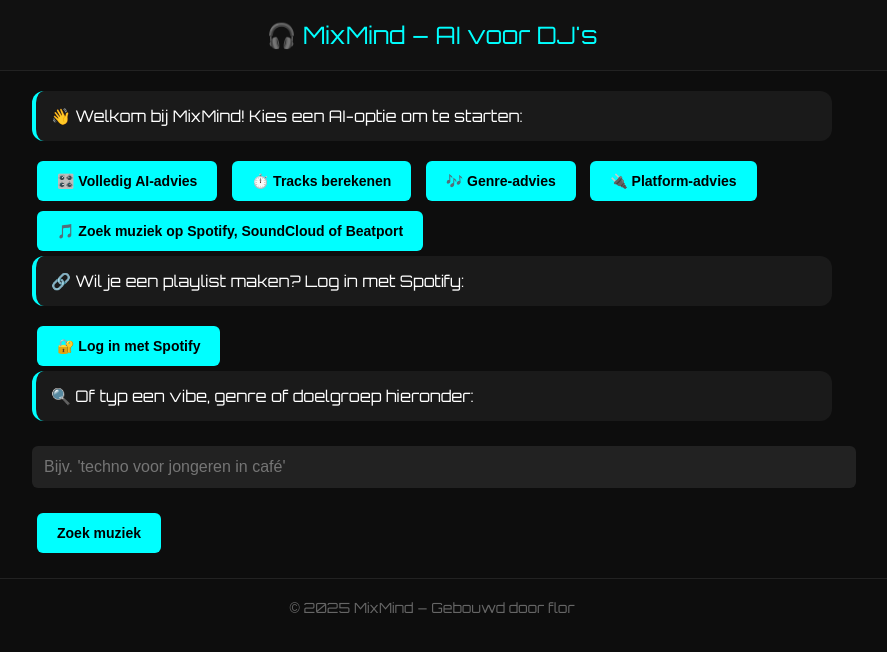
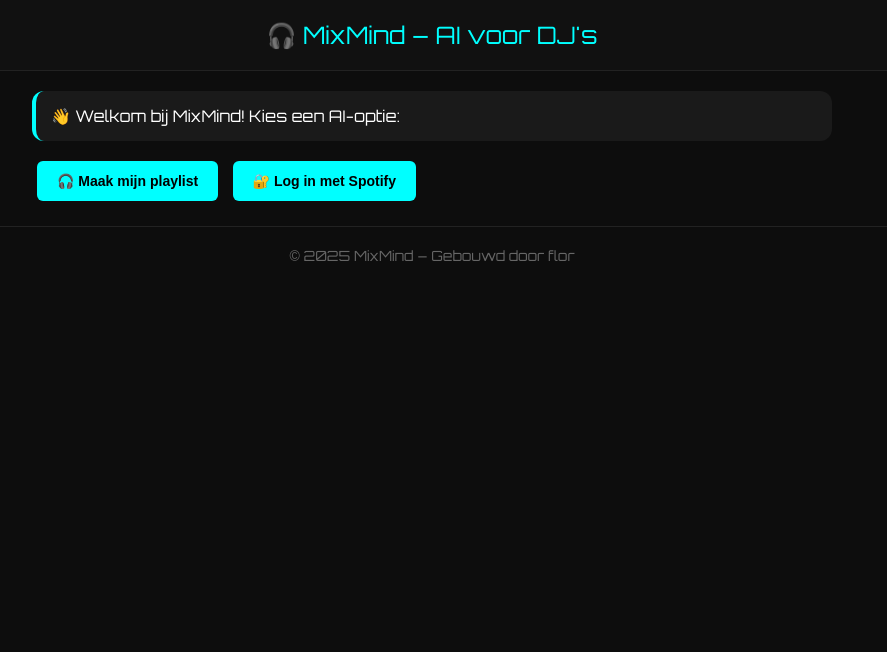
Before and after one commit to florhammache-crypto/Mixmind, a plain HTML site: page index.html in a window 1280 px wide. Shown: the whole page, without its empty margins (208-1095 px from the left). Drawn offline with Linux system fonts and the light colour scheme.

Commit message:
Update index.html

```diff
--- a/index.html
+++ b/index.html
@@ -31,9 +31,6 @@
       padding: 15px;
       margin-bottom: 15px;
       border-left: 4px solid #00ffff;
-      }
-      .chat-bubble.system {
-        border-left-color: #00ffff;
     }
     input[type="text"] {
       width: 100%;
@@ -69,135 +66,58 @@
     }
   </style>
 </head>
-
 <body>
   <header>🎧 MixMind – AI voor DJ's</header>
-
   <div class="container">
-      <div class="chat-bubble system">
-        👋 Welkom bij MixMind! Kies een AI-optie om te starten:
-      </div>
-
-      <button onclick="startAdvies()">🎛️ Volledig AI-advies</button>
-      <button onclick="vraagAantalTracks()">⏱️ Tracks berekenen</button>
-      <button onclick="vraagGenre()">🎶 Genre-advies</button>
-      <button onclick="vraagPlatform()">🔌 Platform-advies</button>
-      <button onclick="zoekPlatformTracks()">🎵 Zoek muziek op Spotify, SoundCloud of Beatport</button>
-
-      <div class="chat-bubble system">
-        🔗 Wil je een playlist maken? Log in met Spotify:
-      </div>
-
-      <a href="https://accounts.spotify.com/authorize?client_id=JOUW_CLIENT_ID&response_type=token&redirect_uri=https://mixmind.vercel.app/callback&scope=playlist-modify-public playlist-modify-private">
+    <div class="chat-bubble">👋 Welkom bij MixMind! Kies een AI-optie:</div>
+    <button onclick="maakPlaylist()">🎧 Maak mijn playlist</button>
+    <a href="https://accounts.spotify.com/authorize?client_id=6437dfc0d9314f0c8cff6ff8f68df9df&response_type=token&redirect_uri=https://mixmind.vercel.app/callback&scope=playlist-modify-public playlist-modify-private">
       <button>🔐 Log in met Spotify</button>
     </a>
-
-      <div class="chat-bubble system">
-        🔍 Of typ een vibe, genre of doelgroep hieronder:
-      </div>
-
-      <input type="text" id="zoekveld" placeholder="Bijv. 'techno voor jongeren in café'" />
-      <button onclick="slimmeZoek()">Zoek muziek</button>
-
     <div id="resultaat"></div>
   </div>
-
   <footer>© 2025 MixMind – Gebouwd door flor</footer>
 
   <script>
-      function slimmeZoek() {
-        const invoer = document.getElementById("zoekveld").value.toLowerCase();
-        const resultaat = document.getElementById("resultaat");
-        if (invoer.trim() === "") {
-          resultaat.innerHTML = `<div class="chat-bubble system">⚠️ Typ eerst iets in!</div>`;
+    async function maakPlaylist() {
+      const token = localStorage.getItem("spotify_token");
+      if (!token) {
+        alert("Je moet eerst inloggen met Spotify.");
         return;
       }
 
-        let platform = "automatisch gekozen platform";
-        let link = "";
+      const genre = prompt("Welk genre wil je in je playlist?");
+      if (!genre) return;
 
-        if (invoer.includes("spotify")) {
-          platform = "Spotify";
-          link = `https://open.spotify.com/search/${encodeURIComponent(invoer)}`;
-        } else if (invoer.includes("soundcloud")) {
-          platform = "SoundCloud";
-          link = `https://soundcloud.com/search?q=${encodeURIComponent(invoer)}`;
-        } else if (invoer.includes("beatport") || invoer.includes("techno") || invoer.includes("house")) {
-          platform = "Beatport";
-          link = `https://www.beatport.com/search?q=${encodeURIComponent(invoer)}`;
-        } else {
-          platform = "Spotify";
-          link = `https://open.spotify.com/search/${encodeURIComponent(invoer)}`;
-        }
+      const userRes = await fetch("https://api.spotify.com/v1/me", {
+        headers: { Authorization: `Bearer ${token}` }
+      });
+      const userData = await userRes.json();
+      const userId = userData.id;
 
-        resultaat.innerHTML = `<div class="chat-bubble system">🎶 MixMind zoekt "<strong>${invoer}</strong>" op ${platform}:<br><a href="${link}" target="_blank">${link}</a></div>`;
-      }
+      const playlistRes = await fetch(`https://api.spotify.com/v1/users/${userId}/playlists`, {
+        method: "POST",
+        headers: {
+          Authorization: `Bearer ${token}`,
+          "Content-Type": "application/json"
+        },
+        body: JSON.stringify({
+          name: `MixMind – ${genre}`,
+          description: `Automatisch gegenereerde playlist voor ${genre}`,
+          public: false
+        })
+      });
 
-      function startAdvies() {
-        const doelgroep = prompt("Voor wie draai je? (bv. jongeren 15–19 jaar)");
-        const duur = prompt("Hoe lang duurt je set? (in uren)");
-
-        if (!doelgroep || !duur || isNaN(duur)) {
-          alert("Geef een geldige doelgroep en tijdsduur op.");
-          return;
-        }
-
-        const tracksPerUur = doelgroep.includes("jongeren") ? 35 : 25;
-        const totaalTracks = Math.round(tracksPerUur * parseFloat(duur));
-        const genre = doelgroep.includes("jongeren") ? "EDM, hip-hop, pop punk" : "deep house, chill techno";
-        const platform = doelgroep.includes("jongeren") ? "Spotify of SoundCloud" : "Beatport of SoundCloud";
+      const playlistData = await playlistRes.json();
+      const playlistUrl = playlistData.external_urls.spotify;
 
       document.getElementById("resultaat").innerHTML = `
-          <div class="chat-bubble system">
-            🎛️ MixMind Advies:<br>
-            Doelgroep: ${doelgroep}<br>
-            Duur: ${duur} uur<br>
-            🎶 Genre: ${genre}<br>
-            🔌 Platform: ${platform}<br>
-            ⏱️ Tracks nodig: ± ${totaalTracks}
+        <div class="chat-bubble">
+          ✅ Playlist aangemaakt:<br>
+          <a href="${playlistUrl}" target="_blank">${playlistUrl}</a>
         </div>
       `;
     }
-
-      function vraagAantalTracks() {
-        const uren = prompt("Hoe lang duurt je set? (in uren)");
-        if (!uren || isNaN(uren)) return alert("Geef een geldig getal op.");
-        const tracks = Math.round(parseFloat(uren) * 30);
-        document.getElementById("resultaat").innerHTML = `<div class="chat-bubble system">⏱️ Voor ${uren} uur heb je ongeveer ${tracks} tracks nodig.</div>`;
-      }
-
-      function vraagGenre() {
-        const publiek = prompt("Voor welk publiek draai je? (bv. jongeren, volwassenen)");
-        const genre = publiek.includes("jongeren") ? "EDM, hip-hop, TikTok-hits" : "deep house, chill techno";
-        document.getElementById("resultaat").innerHTML = `<div class="chat-bubble system">🎶 Voor ${publiek} stel ik voor: ${genre}</div>`;
-      }
-
-      function vraagPlatform() {
-        const stijl = prompt("Welke stijl wil je draaien? (bv. techno, pop, afrobeat)");
-        let platform = "Spotify";
-        if (stijl.includes("techno") || stijl.includes("house")) platform = "Beatport of SoundCloud";
-        else if (stijl.includes("remix") || stijl.includes("underground")) platform = "SoundCloud";
-        document.getElementById("resultaat").innerHTML = `<div class="chat-bubble system">🔌 Voor ${stijl} raad ik aan: ${platform}</div>`;
-      }
-
-      function zoekPlatformTracks() {
-        const stijl = prompt("Welke stijl of genre wil je zoeken? (bv. techno, afrobeat, pop)");
-        if (!stijl || stijl.trim() === "") {
-          alert("Typ een genre of stijl in.");
-          return;
-        }
-
-        const genre = stijl.toLowerCase();
-        let platform = "Spotify";
-        let link = `https://open.spotify.com/search/${encodeURIComponent(genre)}`;
-
-        if (genre.includes("techno") || genre.includes("house") || genre.includes("club")) {
-          platform = "Beatport";
-          link = `https://www.beatport.com/search?q=${encodeURIComponent(genre)}`;
-        } else if (genre.includes("remix") || genre.includes("underground") || genre.includes("dj-set")) {
-          platform = "SoundCloud";
-          link = `https://soundcloud.com/search?q=${encodeURIComponent(genre)}`;
-        }
-
-        document.getElementById("resultaat").innerHTML = `
-          <div
+  </script>
+</body>
+</html>
```
Lines whose indentation alone changed are shown as unchanged.
